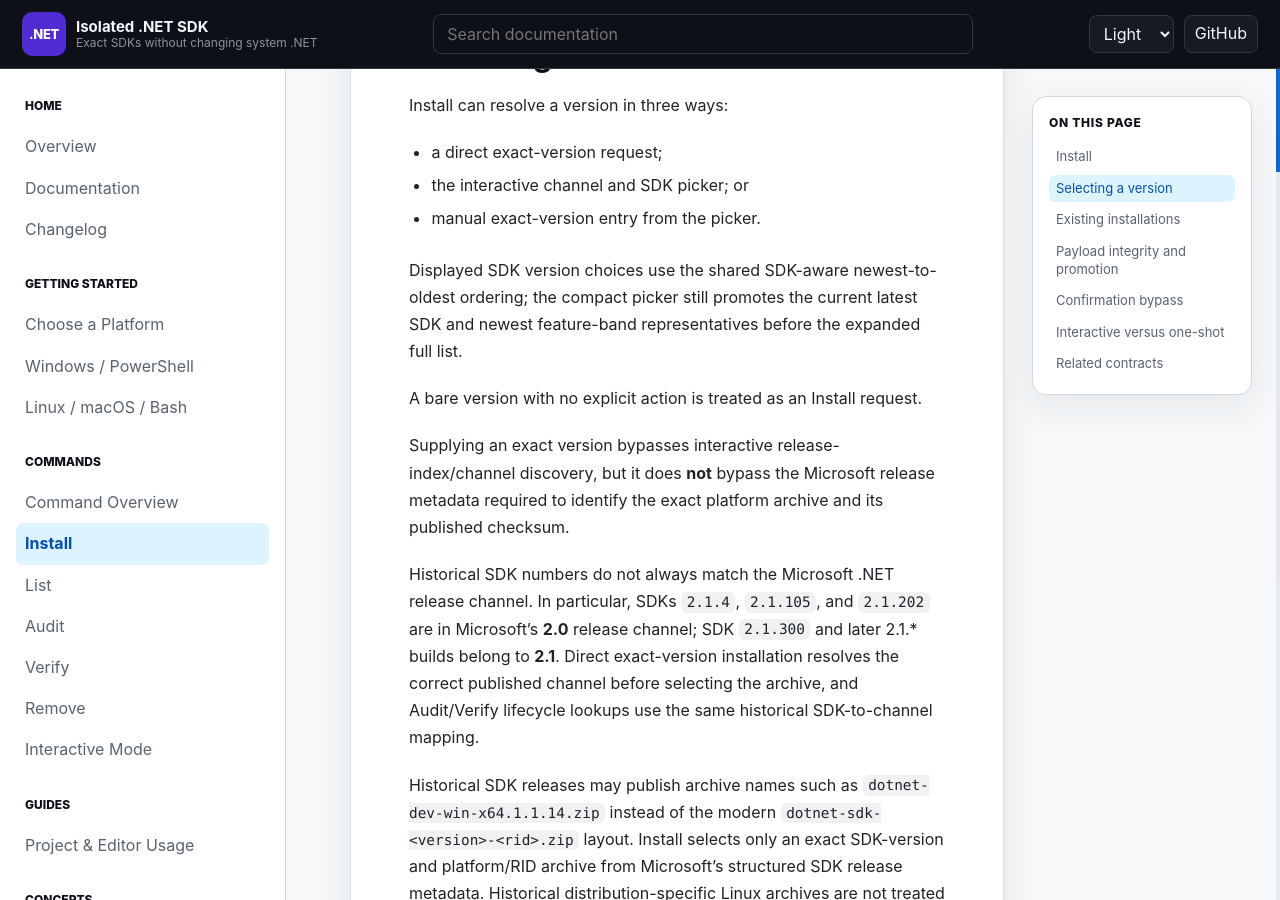
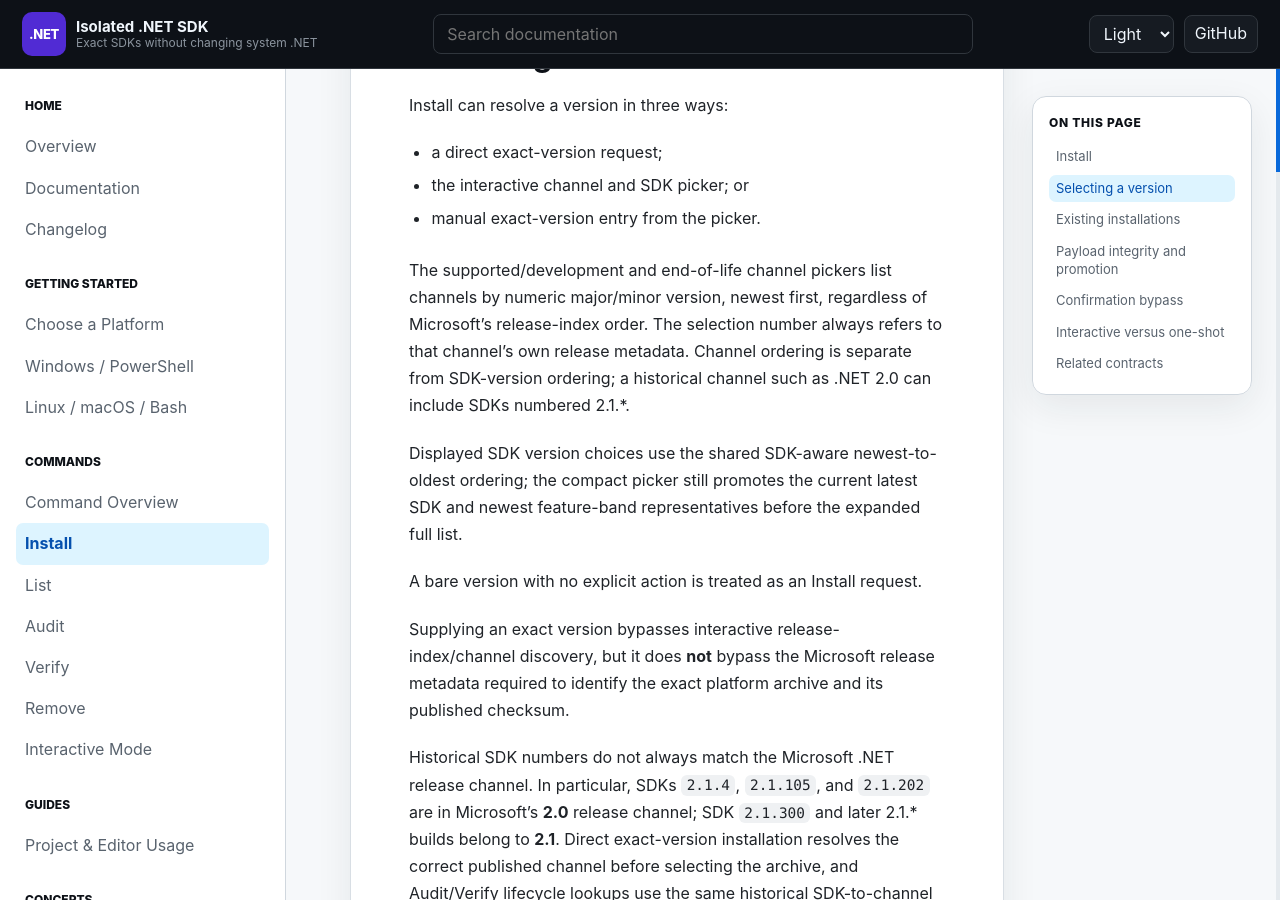
Before and after one commit to infoconex/isolated-dotnet-sdk, a Jekyll site: the page built from docs/commands/install.md, in a window 1280 px wide and 900 px high, scrolled down 409 px. Built offline with Jekyll 4.4.1, drawn with Linux system fonts in a browser that asks for light colours; our own code applies the rules of GitHub Pages for plain Markdown files.

Commit message:
docs: describe newest-first Install channel order (#169)

```diff
--- a/docs/commands/install.md
+++ b/docs/commands/install.md
@@ -11,6 +11,8 @@
 - a direct exact-version request;
 - the interactive channel and SDK picker; or
 - manual exact-version entry from the picker.
+
+The supported/development and end-of-life channel pickers list channels by numeric major/minor version, newest first, regardless of Microsoft's release-index order. The selection number always refers to that channel's own release metadata. Channel ordering is separate from SDK-version ordering; a historical channel such as .NET 2.0 can include SDKs numbered 2.1.*.
 
 Displayed SDK version choices use the shared SDK-aware newest-to-oldest ordering; the compact picker still promotes the current latest SDK and newest feature-band representatives before the expanded full list.
 
```
